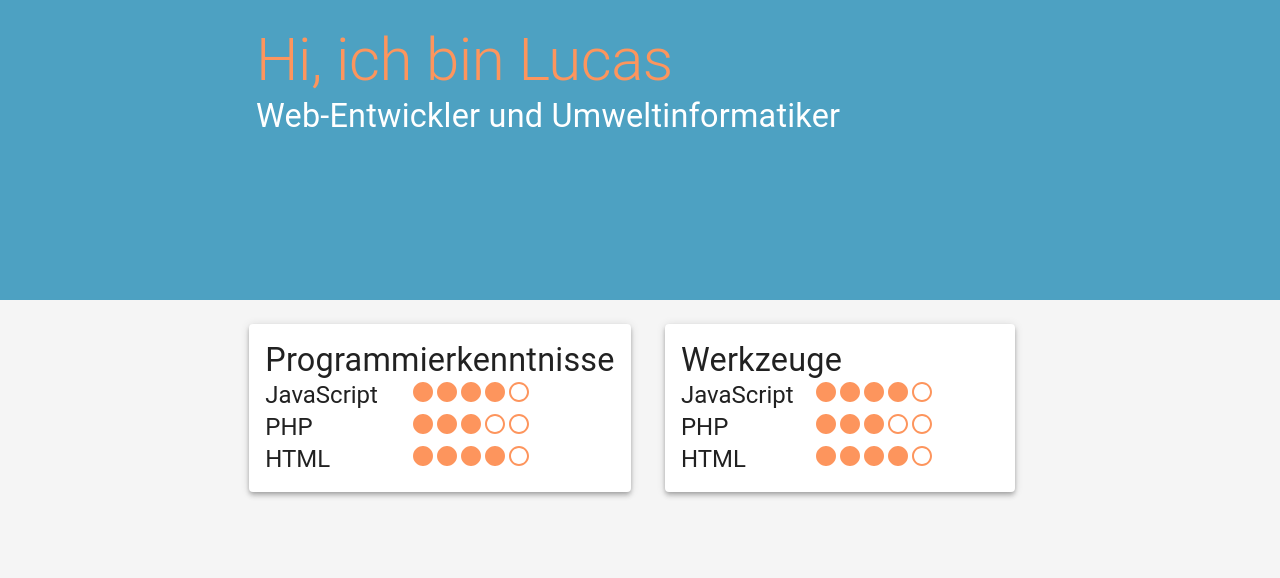
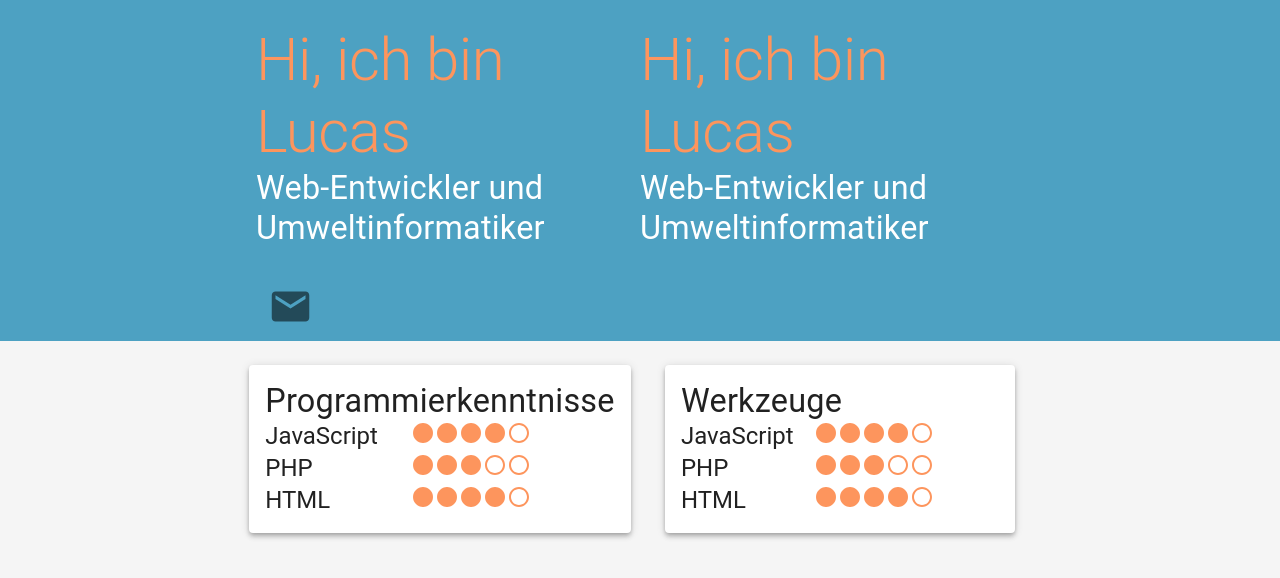
Before and after one commit to lucas-ipsum/lucas-cv, a React (Create React App) app: page / in a window 1280 px wide. Shown: the top 578 px of the page. Built offline with nearby package versions, Linux system fonts and the light colour scheme.

Commit message:
Mail Icon Button added

```diff
--- /dev/null
+++ b/src/components/Contact/Contact.js
@@ -0,0 +1,19 @@
+import React from 'react'
+// MUI
+import { Box, IconButton } from '@mui/material';
+import MailIcon from '@mui/icons-material/Mail';
+
+function Contact (props) {
+
+
+// Render Function
+return (
+    <Box>
+        <IconButton aria-label="email" size="large">
+            <MailIcon sx={{fontSize: '45px'}} />
+        </IconButton>
+    </Box>
+)
+}
+
+export default Contact;
--- a/src/components/Hero/Hero.js
+++ b/src/components/Hero/Hero.js
@@ -1,8 +1,9 @@
 import React from 'react'
 // MUI
-import { Box } from '@mui/material';
+import { Box, Grid } from '@mui/material';
 import style from '../sytle/style';
 import PresentationWindow from '../PresentationWindow/PresentationWindow';
+import Contact from '../Contact/Contact';
 
 function Hero(props) {
 
@@ -13,7 +14,17 @@ return (
         backgroundColor: '#4DA1C2'
     }}>
         <Box sx={style}>
-            <PresentationWindow />
+            <Grid container>
+                <Grid xs={12} sm={6} >
+                    <PresentationWindow />
+                </Grid>
+                <Grid xs={12} sm={6} >
+                    <PresentationWindow />
+                </Grid>
+                <Grid xs={12} sx={{mt: 3}}>
+                    <Contact />
+                </Grid>
+            </Grid>
         </Box>
     </Box>
 )
```
